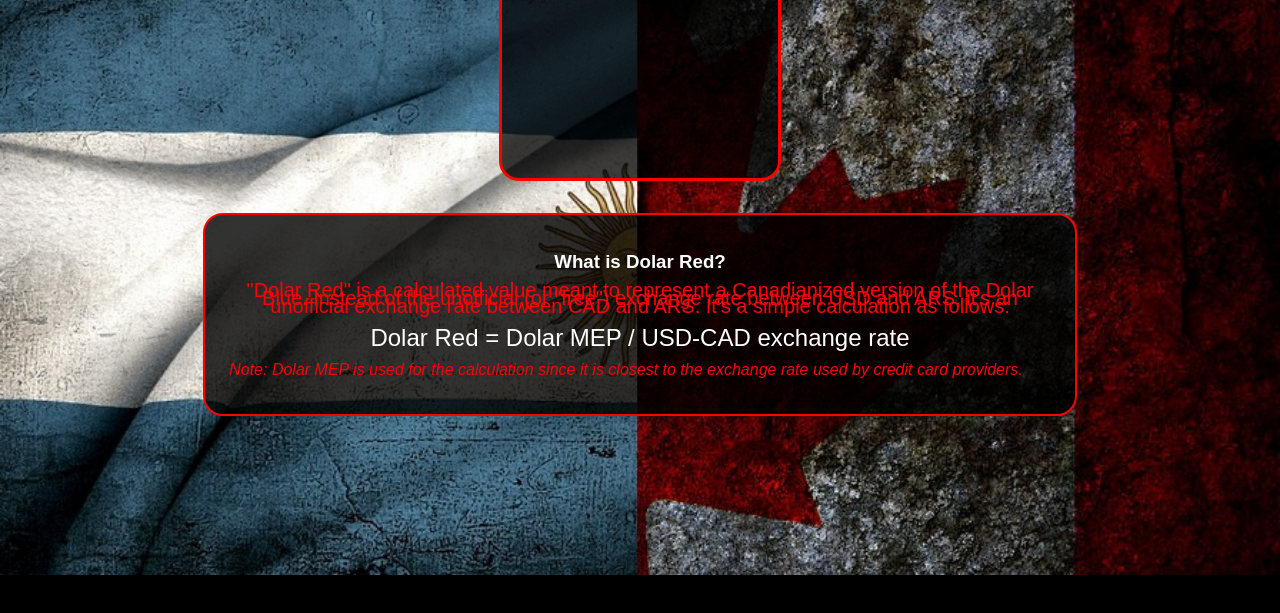
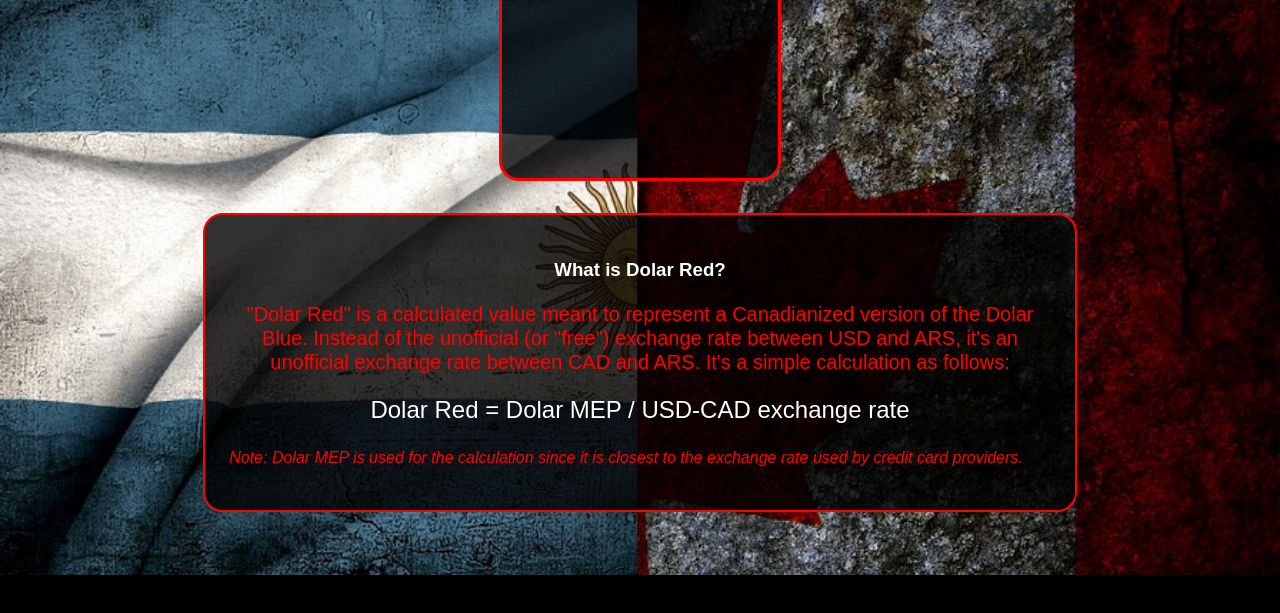
Before and after one commit to t0md3v/ApiDolarRed, a plain HTML site: page index.html in a window 1280 px wide. Shown: the part 129-742 px from the top of the page. Drawn offline with nearby package versions, Linux system fonts and the light colour scheme; no server answers.

Commit message:
more formatting

```diff
--- a/styles.css
+++ b/styles.css
@@ -127,7 +127,7 @@ section {
   width: 65%;
   border-radius: 20px;
   padding: 1.5em;
-  line-height: 0.5em;
+  line-height: 1.5em;
 }
 
 #noteBien {
```
